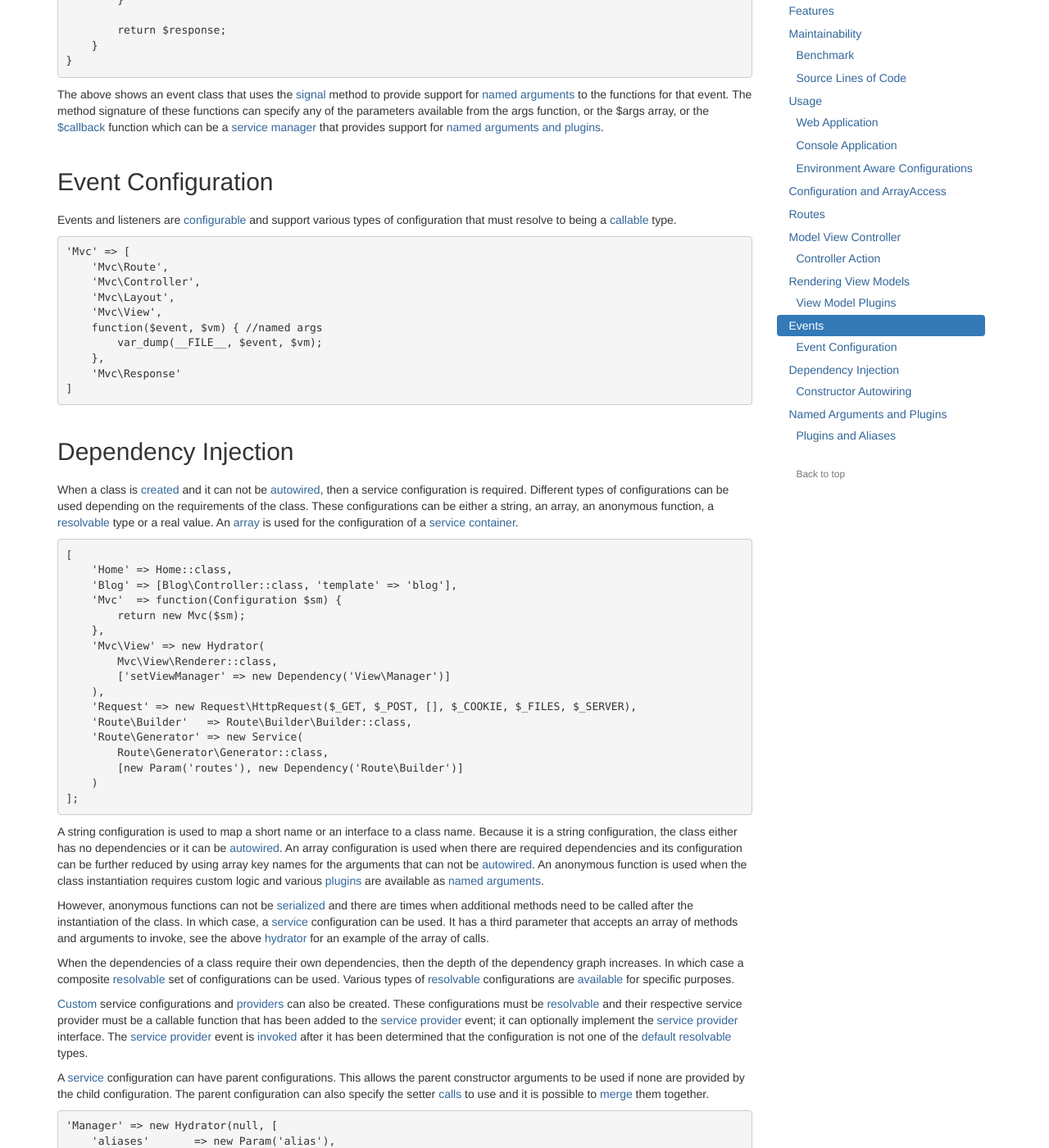
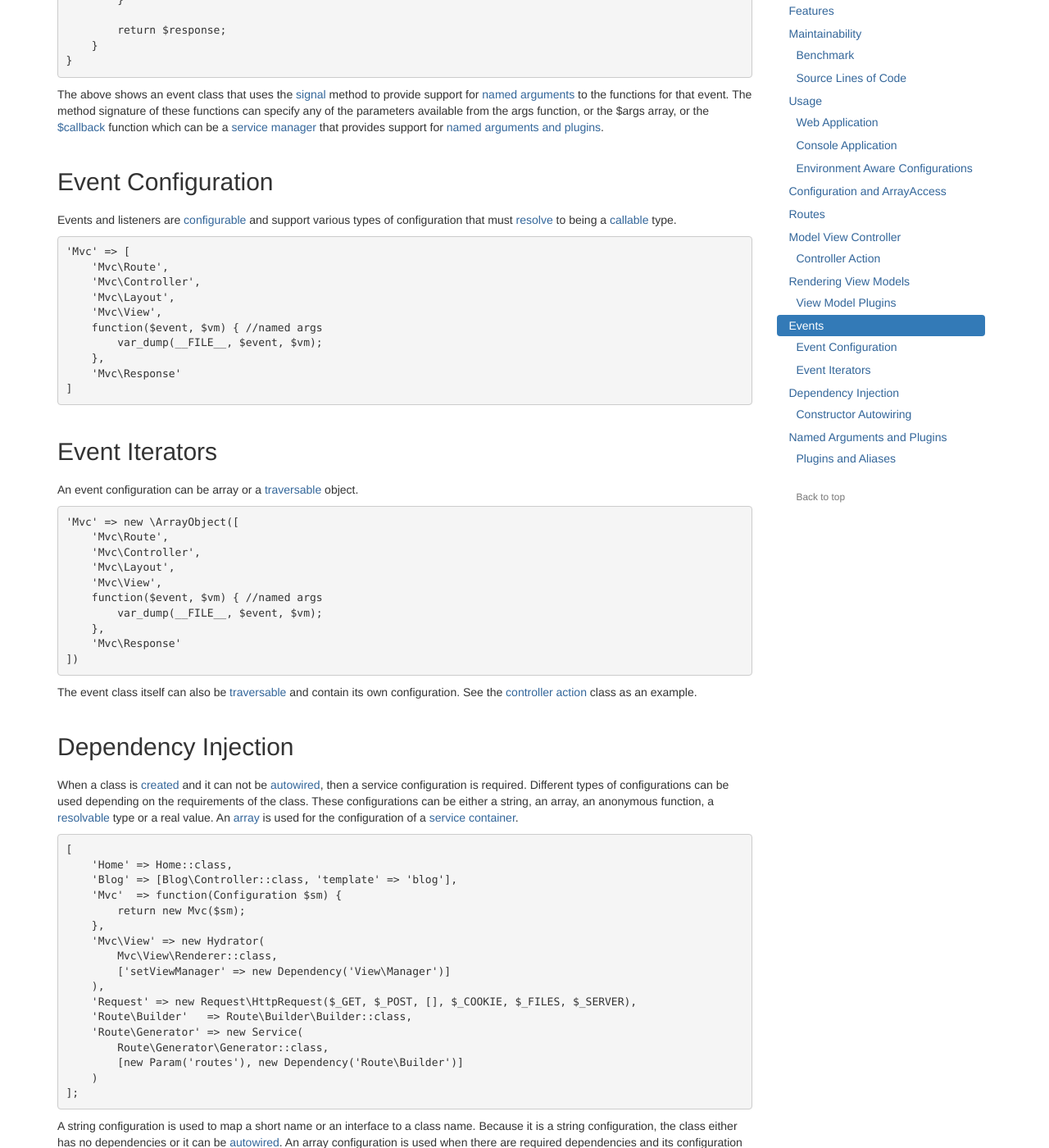
Before and after one commit to mvc5/mvc5.github.io, a Jekyll site: the page built from overview/index.md, in a window 1280 px wide and 1400 px high, scrolled down 9231 px. Shown: the whole window at 82% size. Built offline with Jekyll 4.4.1, drawn with Linux system fonts in a browser that asks for light colours; nearby versions of some CDN libraries.

Commit message:
Revise event configuration and add event iterators

````diff
--- a/overview/events.md
+++ b/overview/events.md
@@ -42,7 +42,7 @@ class Dispatch
 The above shows an event class that uses the [signal](https://github.com/mvc5/framework/blob/master/src/Service/Resolver/Signal.php) method to provide support for [named arguments](#named-arguments-and-plugins) to the functions for that event. The method signature of these functions can specify any of the parameters available from the args function, or the $args array, or the [$callback](https://github.com/mvc5/framework/blob/master/src/Service/Resolver/Resolver.php#L423) function which can be a [service manager](https://github.com/mvc5/framework/blob/master/src/Service/Manager/ServiceManager.php) that provides support for [named arguments and plugins](#named-arguments-and-plugins).
 
 ## Event Configuration
-Events and listeners are <a href="https://github.com/mvc5/application/blob/master/config/event.php">configurable</a> and support various types of configuration that must resolve to being a <a href="http://php.net/manual/en/language.types.callable.php">callable</a> type.
+Events and listeners are <a href="https://github.com/mvc5/application/blob/master/config/event.php">configurable</a> and support various types of configuration that must [resolve](https://github.com/mvc5/framework/blob/master/src/Service/Resolver/Resolver.php#L186) to being a <a href="http://php.net/manual/en/language.types.callable.php">callable</a> type.
 
 ```php
 'Mvc' => [
@@ -56,3 +56,21 @@ Events and listeners are <a href="https://github.com/mvc5/application/blob/maste
     'Mvc\Response'
 ]
 ```
+
+## Event Iterators
+An event configuration can be array or a [traversable](http://php.net/manual/en/class.traversable.php) object.
+
+```php
+'Mvc' => new \ArrayObject([
+    'Mvc\Route',
+    'Mvc\Controller',
+    'Mvc\Layout',
+    'Mvc\View',
+    function($event, $vm) { //named args
+        var_dump(__FILE__, $event, $vm);
+    },
+    'Mvc\Response'
+])
+```
+
+The event class itself can also be [traversable](http://php.net/manual/en/class.traversable.php) and contain its own configuration. See the [controller action](#controller-action) class as an example.
--- a/overview/sidebar.md
+++ b/overview/sidebar.md
@@ -34,6 +34,7 @@
             <a href="#events">Events</a>
             <ul class="nav nav-pills nav-stacked">
                 <li role="presentation"><a href="#event-configuration">Event Configuration</a></li>
+                <li role="presentation"><a href="#event-iterators">Event Iterators</a></li>
             </ul>
         </li>
         <li role="presentation">
````
